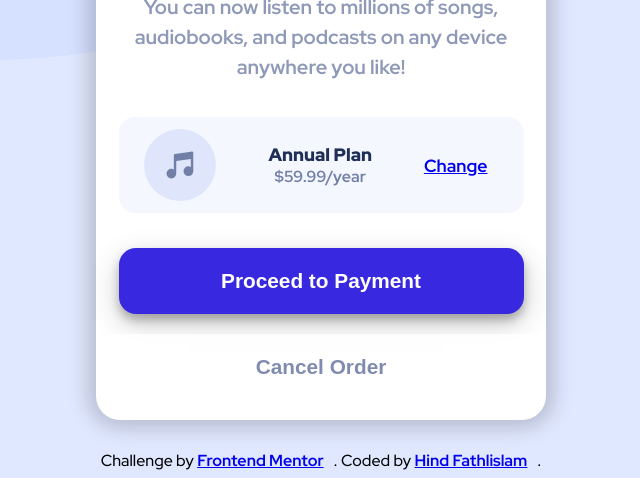
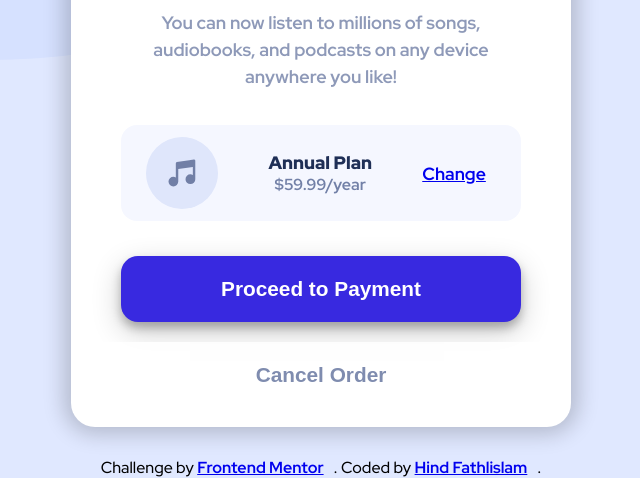
Before and after one commit to Hentiofyle/Order-Summary-Component, a plain HTML site: page index.html in a window 1280 px wide. Shown: the part 328-806 px from the top of the page, without its empty margins (319-959 px from the left). Drawn offline with Linux system fonts and the light colour scheme.

Commit message:
Update index.css

```diff
--- a/index.css
+++ b/index.css
@@ -28,7 +28,7 @@ body{
 }
 
 .container{
-	 max-width:  450px;
+	 max-width:  500px;
     width: 100%;
     margin: 0 auto;
     display: block;
@@ -61,7 +61,7 @@ body{
 }
 p{
 	text-align: center;
-	font-size: 20px;
+	font-size: 18px;
 	color: hsl(224, 23%, 55%);
 	font-weight: 600;
 	opacity: .8;
@@ -83,7 +83,7 @@ ul{
     font-size: 1em;
     border: none;
     border-radius: 1em;
-    width: 90%;
+    width: 80%;
      padding: 0;
      margin: 0 auto;
      margin-top: 35px;
@@ -154,7 +154,7 @@ a:hover{
     margin-top: 35px;
     background-color: hsl(245, 75%, 52%);
       box-shadow: 0 10px 30px rgba(0,0,0,0.2), 0 6px 10px rgba(0,0,0,0.25);
-    width: 90%;
+    width: 80%;
     cursor: pointer;
 }
 
```
